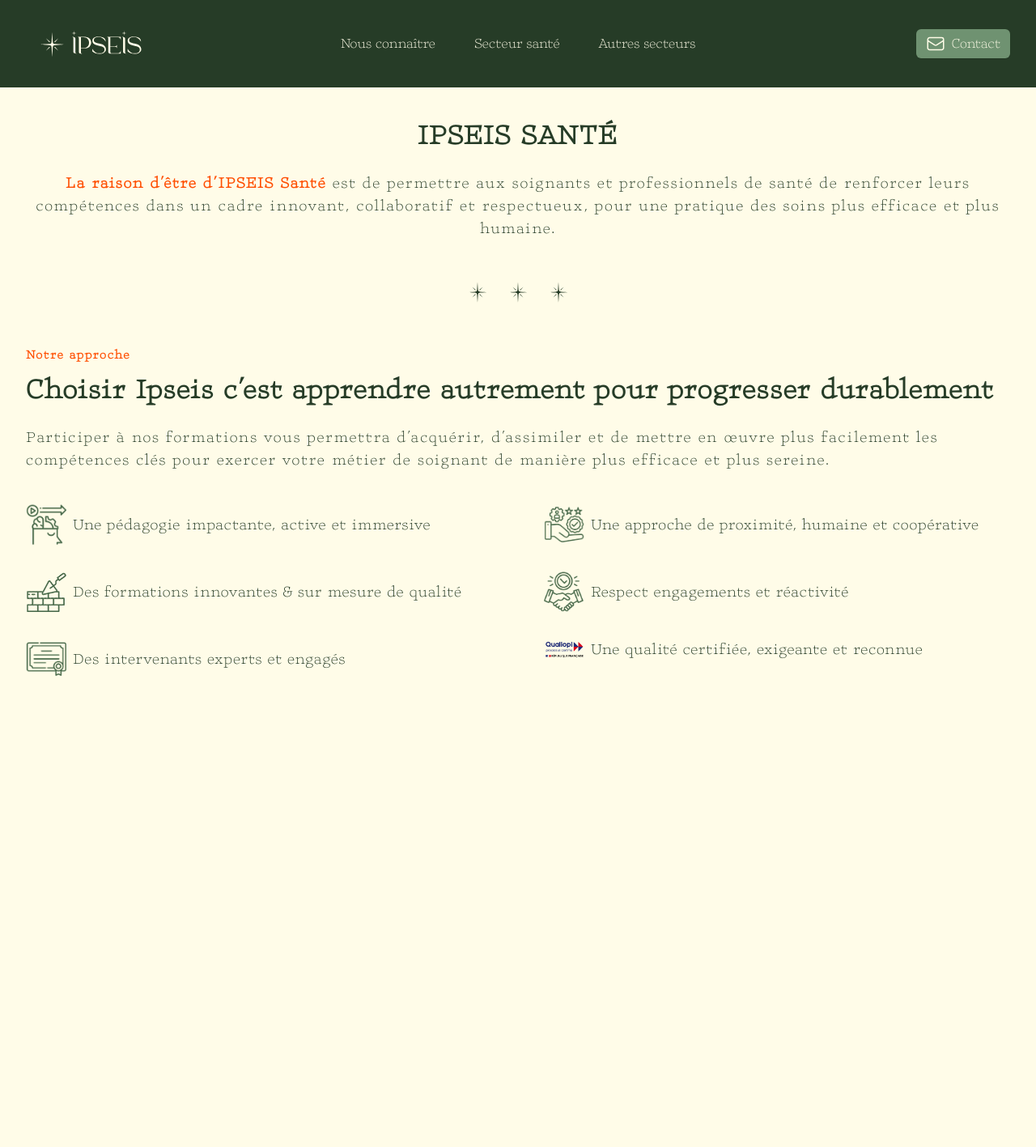
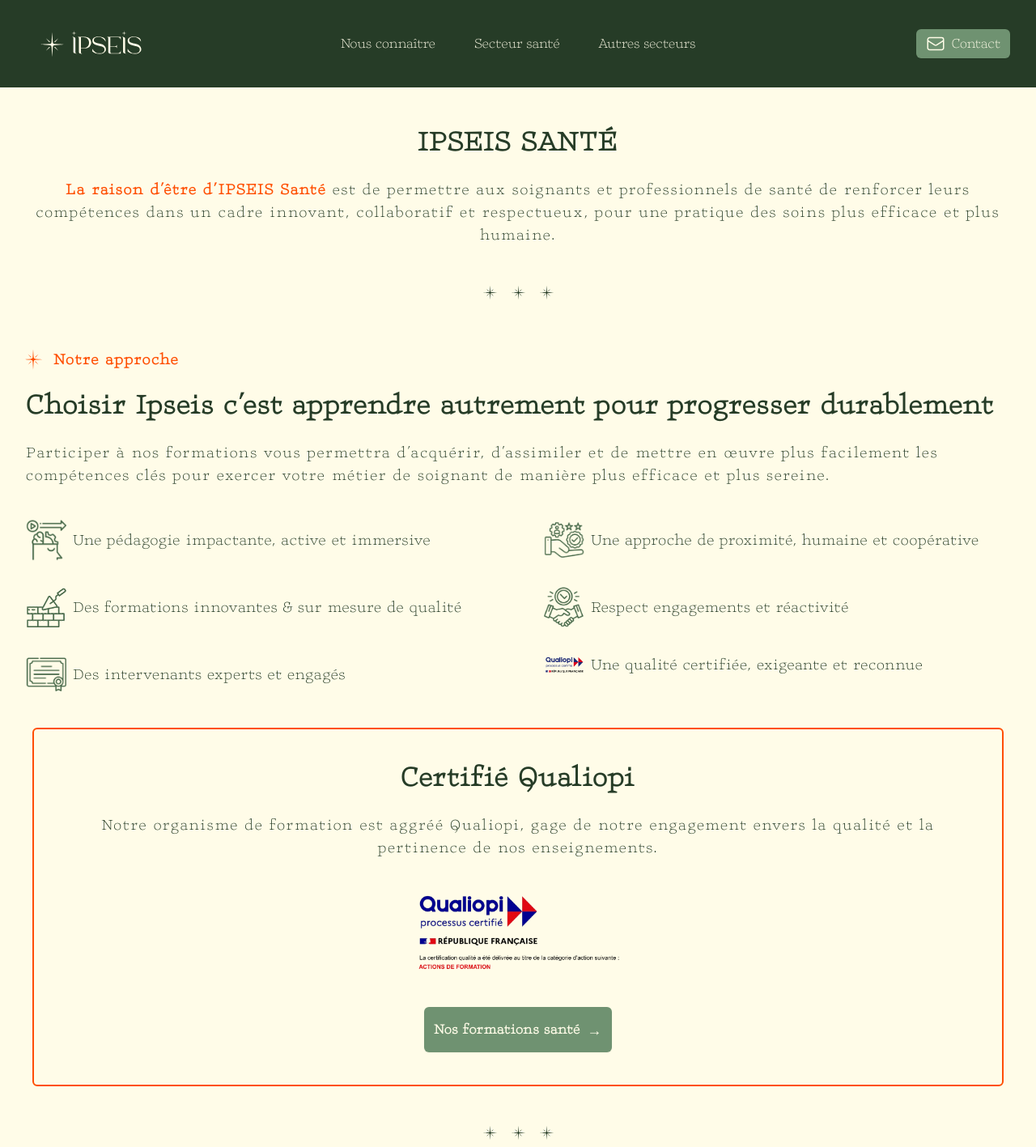
Before and after one commit to Jyok1m/ipseis, a Next.js app: page /secteur-sante in a window 1280 px wide. Shown: the whole page at 81% size. Before the commit the page ends 880 px from the top, so only its background shows below. Built offline with nearby package versions, Linux system fonts and the light colour scheme.

Commit message:
Ajout de la section Qualiopi avec le logo et un bouton vers le catalogue dans le composant Secteur Santé. Amélioration de la présentation avec le composant Divider et ajustement des styles dans TitlePage et TitleSection.

```diff
--- a/src/app/secteur-sante/page.tsx
+++ b/src/app/secteur-sante/page.tsx
@@ -3,6 +3,7 @@
 import TitlePage from "@/components/global/TitlePage";
 import TitleSection from "@/components/global/TitleSection";
 import Divider from "@/components/global/Divider";
+import Button from "@/components/global/Button";
 
 const features = [
 	{
@@ -33,7 +34,9 @@
 
 export default function SecteurSante() {
 	return (
-		<div className="bg-support py-8 h-full">
+		<div className="bg-support h-full">
+			{/* Titre */}
+
 			<TitlePage
 				title="Ipseis Santé"
 				descriptionNode={
@@ -44,6 +47,9 @@
 					</>
 				}
 			/>
+
+			{/* Section approche */}
+
 			<Divider />
 			<TitleSection
 				tag="Notre approche"
@@ -62,6 +68,31 @@
 					))}
 				</dl>
 			</div>
+
+			{/* Section Qualiopi */}
+
+			<div className="flex justify-center px-10">
+				<div className="max-w-7xl tracking-wider border-cohesion border-2 rounded-md mb-10">
+					<TitleSection
+						centered
+						title="Certifié Qualiopi"
+						description="Notre organisme de formation est aggréé Qualiopi, gage de notre engagement envers la qualité et la pertinence de nos enseignements."
+					/>
+					<div className="pb-10 flex flex-col gap-y-10 justify-center items-center mx-auto max-w-7xl px-6 lg:px-8 tracking-wider w-[320px]">
+						<Image title={"Logo Qualiopi"} alt={"Logo Qualiopi"} src={"/images/qualiopi_logo_bg_removed.png"} width={320} height={140} />
+
+						<Button href="/catalogue">
+							<span className="flex items-center gap-x-2 font-semibold text-center">
+								<span className="hover:underline hover:underline-offset-8">Nos formations santé</span>
+								<span className="mt-1">→</span>
+							</span>
+						</Button>
+					</div>
+				</div>
+			</div>
+
+			{/* Section Missions */}
+			<Divider />
 		</div>
 	);
 }
--- a/src/components/global/Divider.tsx
+++ b/src/components/global/Divider.tsx
@@ -2,10 +2,10 @@
 
 const Divider = () => {
 	return (
-		<div className="flex justify-center items-center mx-auto max-w-7xl mb-10">
-			<Image src={require("../../_images/logo/star_green.svg")} alt="Image de l'élément de séparation 1" width={50} height={50} />
-			<Image src={require("../../_images/logo/star_green.svg")} alt="Image de l'élément de séparation 2" width={50} height={50} />
-			<Image src={require("../../_images/logo/star_green.svg")} alt="Image de l'élément de séparation 3" width={50} height={50} />
+		<div className="flex justify-center items-center mx-auto max-w-7xl">
+			<Image src={require("../../_images/logo/star_green.svg")} alt="Image de l'élément de séparation 1" width={35} height={35} />
+			<Image src={require("../../_images/logo/star_green.svg")} alt="Image de l'élément de séparation 2" width={35} height={35} />
+			<Image src={require("../../_images/logo/star_green.svg")} alt="Image de l'élément de séparation 3" width={35} height={35} />
 		</div>
 	);
 };
--- a/src/components/global/TitlePage.tsx
+++ b/src/components/global/TitlePage.tsx
@@ -5,7 +5,7 @@
 
 const TitlePage = ({ title, descriptionNode }: TitlePageProps) => {
 	return (
-		<div className="mx-auto max-w-7xl px-6 lg:px-8 pb-10">
+		<div className="mx-auto max-w-7xl px-6 lg:px-8 py-10">
 			<div className="text-2xl sm:text-4xl tracking-wider text-univers text-center">
 				<h1 className="mt-2 font-bold tracking-wider uppercase">{title}</h1>
 				<p className="mt-6 leading-6 text-base sm:text-xl">{descriptionNode}</p>
--- a/src/components/global/TitleSection.tsx
+++ b/src/components/global/TitleSection.tsx
@@ -1,14 +1,28 @@
+import Image from "next/image";
+
 type TitleSectionProps = {
+	centered?: boolean;
 	tag?: string;
 	title: string;
 	description: string;
 };
 
-const TitleSection = ({ tag, title, description }: TitleSectionProps) => {
+const TitleSection = ({ centered, tag, title, description }: TitleSectionProps) => {
 	return (
-		<div className="mx-auto max-w-7xl px-6 lg:px-8 pb-10 tracking-wider">
-			<div className="text-2xl sm:text-4xl tracking-wider text-univers">
-				{tag && <h2 className="text-base font-semibold leading-6 text-cohesion mb-3">{tag}</h2>}
+		<div className="mx-auto max-w-7xl px-6 lg:px-8 py-10 tracking-wider">
+			<div className={`text-2xl sm:text-4xl tracking-wider text-univers ${centered ? "text-center" : ""}`}>
+				{tag && (
+					<div className="flex items-center mb-3 text-base sm:text-xl font-semibold leading-6 text-cohesion">
+						<Image
+							src={require("../../_images/logo/star_orange.svg")}
+							alt="Image de l'élément de séparation 1"
+							width={50}
+							height={50}
+							className="-ml-4"
+						/>
+						<h2>{tag}</h2>
+					</div>
+				)}
 				<p className="text-2xl sm:text-4xl tracking-wider font-semibold text-univers">{title}</p>
 				<p className="mt-6 leading-6 text-base sm:text-xl">{description}</p>
 			</div>
```
Also changed, not shown: src/app/page.tsx (+0 -26 lines).
